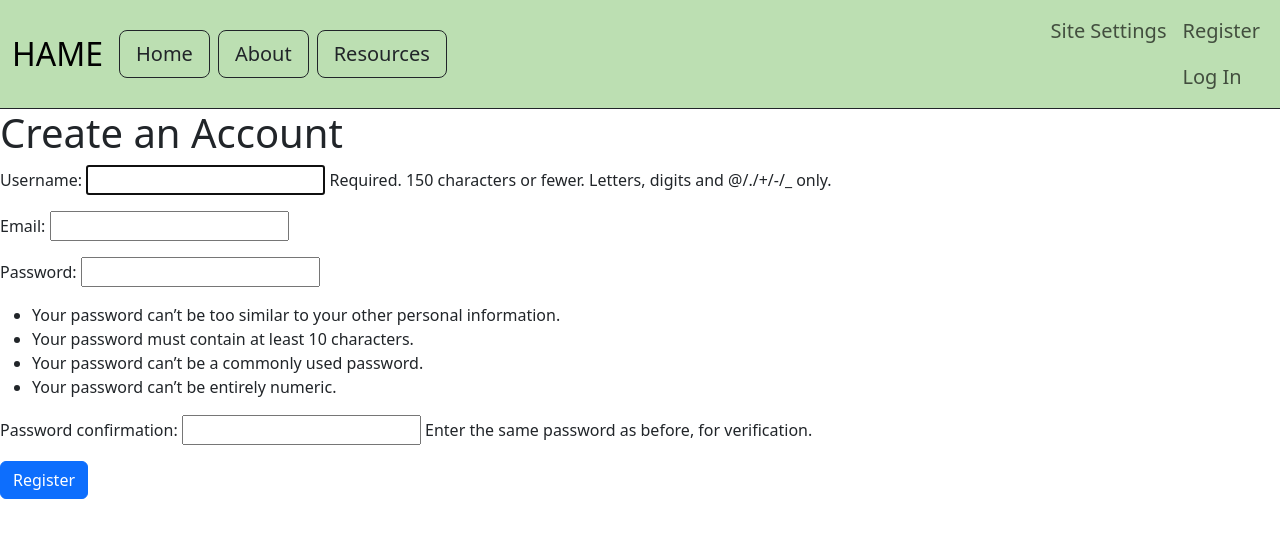
After one commit to matthewsp124/hame, a Django app: page /hame/register/ in a window 1280 px wide. The commit adds this page. Shown: the top 538 px of the page. Run offline with Django 5.2, Linux system fonts and the light colour scheme.

Commit message:
added user authentication & tests

```diff
--- /dev/null
+++ b/hame_project/hame/forms.py
@@ -0,0 +1,16 @@
+from django import forms
+from django.contrib.auth.models import User
+from django.contrib.auth.forms import UserCreationForm
+
+class UserForm(UserCreationForm):
+    email = forms.EmailField(required=True)
+
+    class Meta(UserCreationForm.Meta):
+        model = User
+        fields = ['username', 'email']
+
+    def clean_email(self):
+        email = self.cleaned_data.get('email')
+        if email and User.objects.filter(email=email).exists():
+            raise forms.ValidationError("A user with that email address already exists.")
+        return email
--- a/hame_project/hame/templates/hame/base.html
+++ b/hame_project/hame/templates/hame/base.html
@@ -37,7 +37,12 @@
                             <a href="#" class="nav-link fs-5">Site Settings</a>
                         </li>
                         <li class="nav-item">
-                            <a href="#" class="nav-link fs-5">My Account</a>
+                            {% if user.is_authenticated %}
+                                <a href="{% url 'hame:profile' %}" class="nav-link fs-5">My Account</a>
+                            {% else %}
+                                <a href="{% url 'hame:register' %}" class="nav-link fs-5">Register</a>
+                                <a href="{% url 'hame:login' %}" class="nav-link fs-5">Log In</a>
+                            {% endif %}
                         </li>
                     </ul>
                 </div>
--- /dev/null
+++ b/hame_project/hame/templates/hame/register.html
@@ -0,0 +1,17 @@
+{% extends 'hame/base.html' %}
+{% load static %}
+
+{% block title %}Register{% endblock %}
+
+{% block body %}
+<h1>Create an Account</h1>
+{% if registered %}
+    <p>Account created! You can now <a href="{% url 'login' %}">log in</a>.</p>
+{% else %}
+    <form id="user_form" method="post" action="{% url 'hame:register' %}">
+        {% csrf_token %}
+        {{ user_form.as_p }}
+        <button type="submit" class="btn btn-primary">Register</button>
+    </form>
+{% endif %}
+{% endblock %}
--- a/hame_project/hame/urls.py
+++ b/hame_project/hame/urls.py
@@ -1,4 +1,6 @@
 from django.urls import path
+from django.contrib.auth import views as auth_views
+
 from hame import views
 
 # any URLs handled here will start "www.servername.com/hame/"
@@ -8,5 +10,9 @@ urlpatterns = [
     path('', views.index, name='index'),
     path('about/', views.about, name='about'),
     path('resources/', views.resources, name='resources'),
+    path('register/', views.register, name='register'),
+    path('login/', auth_views.LoginView.as_view(template_name='hame/login.html'), name='login'),
+    path('logout/', auth_views.LogoutView.as_view(), name='logout'),
+    path('profile/', views.profile, name='profile'),
     path('api/locations/', views.locations_geojson, name='locations_geojson')
 ]
--- a/hame_project/hame/views.py
+++ b/hame_project/hame/views.py
@@ -1,6 +1,11 @@
-from django.shortcuts import render
+from django.shortcuts import render, redirect
+from django.urls import reverse
 from django.http import HttpResponse, JsonResponse
+from django.contrib.auth import authenticate, login
+from django.contrib import messages
+
 from .models import Location
+from .forms import UserForm
 
 def index(request):
     return render(request, 'hame/index.html')
@@ -10,6 +15,39 @@ def about(request):
 
 def resources(request):
     return render(request, 'hame/resources.html')
+
+def register(request):
+    if request.method == 'POST':
+        user_form = UserForm(data=request.POST)
+
+        if user_form.is_valid():
+            user = user_form.save()
+            return redirect(reverse('hame:login'))
+        else:
+            print(user_form.errors)
+
+    else:  # if not POST request, render registration form
+        user_form = UserForm()
+
+    return render(request, 'hame/register.html', context = {'user_form': user_form})
+
+# def user_login(request):
+#     if request.method == 'POST':
+#         username = request.POST.get('username')
+#         password = request.POST.get('password')
+
+#         user = authenticate(username=username, password=password)
+
+#         if user:
+#             login(request, user)
+#             return redirect(reverse('hame:index'))
+#         else:
+#             messages.error(request, "The username and/or password entered is invalid.")
+
+#         return render(request, 'hame/login.html')
+
+def profile(request):
+    return render(request, 'hame/profile.html')
 
 
 def locations_geojson(request):
--- a/hame_project/hame_project/settings.py
+++ b/hame_project/hame_project/settings.py
@@ -100,6 +100,7 @@ AUTH_PASSWORD_VALIDATORS = [
     },
     {
         'NAME': 'django.contrib.auth.password_validation.MinimumLengthValidator',
+        'OPTIONS': { 'min_length': 10, },
     },
     {
         'NAME': 'django.contrib.auth.password_validation.CommonPasswordValidator',
@@ -108,6 +109,10 @@ AUTH_PASSWORD_VALIDATORS = [
         'NAME': 'django.contrib.auth.password_validation.NumericPasswordValidator',
     },
 ]
+
+LOGIN_URL = 'hame:login'
+LOGIN_REDIRECT_URL = 'hame:index'
+LOGOUT_REDIRECT_URL = 'hame:index'
 
 
 # Internationalization
```
Also changed, not shown: hame_project/hame/templates/hame/login.html (added, +21 -0 lines), hame_project/hame/templates/hame/profile.html (added, +7 -0 lines), hame_project/tests/test_auth.py (added, +86 -0 lines).
